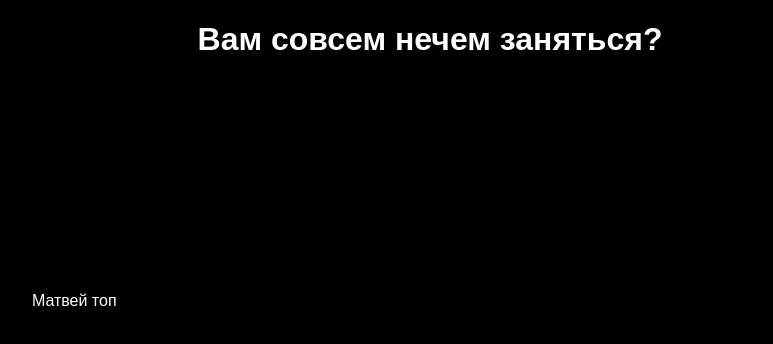
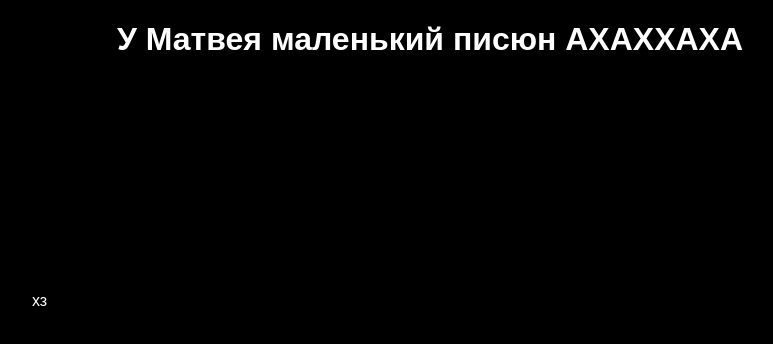
Before and after one commit to fleenos/fleenos.github.io, a plain HTML site: page matvei.html in a window 1280 px wide. Shown: the whole page, without its empty margins (210-983 px from the left). Drawn offline with Linux system fonts and the light colour scheme.

Commit message:
Update matvei.html

```diff
--- a/matvei.html
+++ b/matvei.html
@@ -27,7 +27,7 @@
 </style>
 </head>
 <body>
-    <h1>Вам совсем нечем заняться?</h1>
-    <div id="dvd-logo">Матвей топ</div>
+    <h1>У Матвея маленький писюн АХАХХАХА</h1>
+    <div id="dvd-logo">хз</div>
 </body>
 </html>
```
